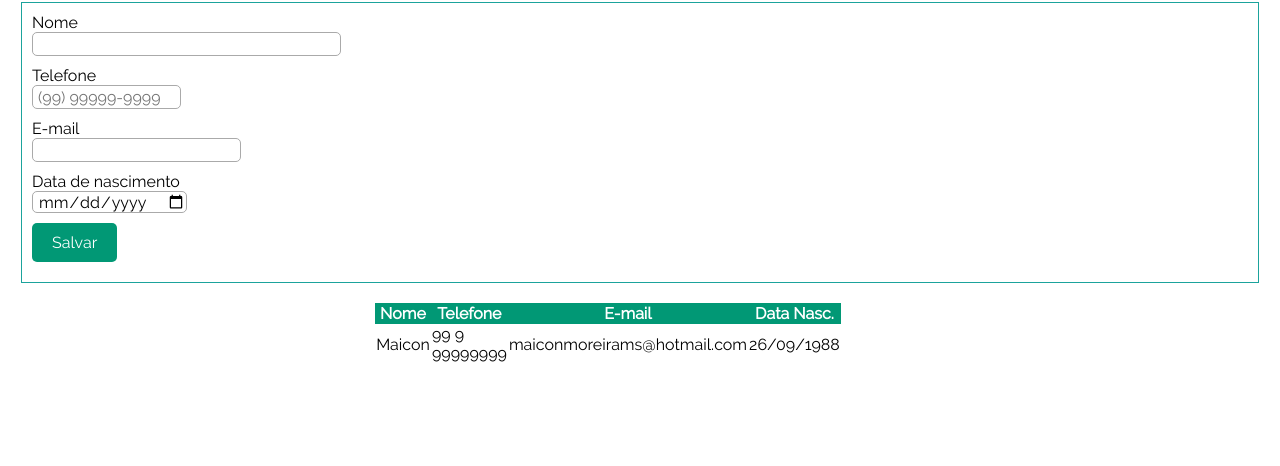
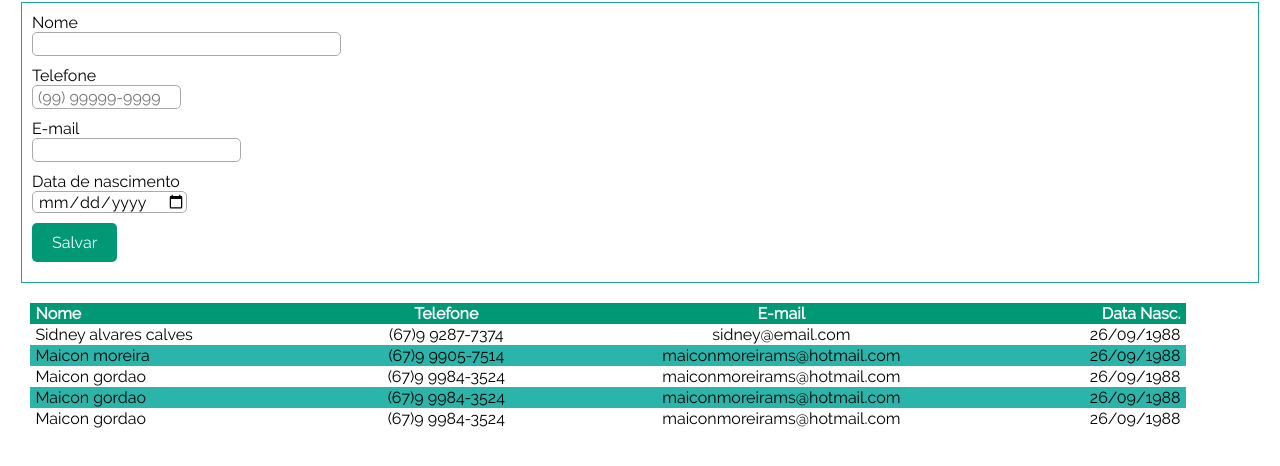
Before and after one commit to MaiconMoreira/CPW2_2019, a plain HTML site: page aula03/index.html in a window 1280 px wide. Shown: the part 98-564 px from the top of the page. Drawn offline with nearby package versions, Linux system fonts and the light colour scheme.

Commit message:
Renderiando a tabela

```diff
--- a/aula03/src/js/index.js
+++ b/aula03/src/js/index.js
@@ -4,10 +4,34 @@
  */
 var contatos = [
    {
-      nome:'Maicon',
-      telefone: '99 9 99999999',
-      email:'maiconmoreirams@hotmail.com',
+      nome:'Sidney alvares calves',
+      telefone:'(67)9 9287-7374',
+      email:'sidney@email.com',
       dataNascimento:'26/09/1988'
+   },
+   {
+    nome:'Maicon moreira',
+    telefone:'(67)9 9905-7514',
+    email:'maiconmoreirams@hotmail.com',
+    dataNascimento:'26/09/1988'
+   },
+   {
+    nome:'Maicon gordao',
+    telefone:'(67)9 9984-3524',
+    email:'maiconmoreirams@hotmail.com',
+    dataNascimento:'26/09/1988'
+   },
+   {
+    nome:'Maicon gordao',
+    telefone:'(67)9 9984-3524',
+    email:'maiconmoreirams@hotmail.com',
+    dataNascimento:'26/09/1988'
+   },
+   {
+    nome:'Maicon gordao',
+    telefone:'(67)9 9984-3524',
+    email:'maiconmoreirams@hotmail.com',
+    dataNascimento:'26/09/1988'
    }
 ];
 renderizarTabelaContatos();
@@ -134,12 +158,15 @@ function criarCorpoTabela() {
         let celulaNome = document.createElement('td');
         celulaNome.innerText = contatos[i].nome;
         linha.appendChild(celulaNome);
+
         let celulaTelefone = document.createElement('td');
         celulaTelefone.innerText = contatos[i].telefone;
         linha.appendChild(celulaTelefone);
+
         let celulaEmail = document.createElement('td');
         celulaEmail.innerText = contatos[i].email;
         linha.appendChild(celulaEmail);
+
         let celulaDataNasc = document.createElement('td');
         celulaDataNasc.innerText = contatos[i].dataNascimento;
         linha.appendChild(celulaDataNasc);
--- a/aula03/src/styles/_cores.scss
+++ b/aula03/src/styles/_cores.scss
@@ -3,6 +3,6 @@
   * iniciam com $
   */
 $cor-header:#019875;
-$cor-sombras: #c8f7c5;
+$cor-sombras: #2bb4a9;
 $cor-borda: #1ba39c;
 $cor-botao-primario: #019875;
--- a/aula03/src/styles/estilos.scss
+++ b/aula03/src/styles/estilos.scss
@@ -80,13 +80,57 @@ body {
 
     table{
         border-collapse: collapse;
-        margin: auto;
-        width: 30%;
+        margin:0px auto 50px auto;
+        width: 95%;
         font-family: $fonte-padrao;
+        text-align: right;
 
         thead {
             background-color: $cor-header;
             color: white;
         }
+
+        tr {
+
+            &:hover{
+                td{
+                    background-color: grey;
+                }
+
+            }
+
+            //adiciona cores as linhas pares (even) e odd adiciona cores na linha impar
+
+            &:nth-child(even){
+                background-color: $cor-sombras;
+            }
+
+            td{
+                font-size: 90;
+            }
+
+            th, td{
+                //regra geral
+                text-align: center;
+
+
+                /*
+                 regra especifica para a primeira coluna
+                */
+                &:first-child{
+                    text-align: left;
+                    padding-left:5px;
+
+                    //&:nth-child() enesimo filho, tem que passar o indice para configurar
+                }
+                 /*
+                 regra especifica para a ultima coluna
+                */
+                &:last-child{
+                    text-align: right;
+                    padding-right: 5px;
+                }
+            }
+        }
     }
 }
```
Also changed, not shown: aula03/src/styles/estilos.css, 2 other files.
